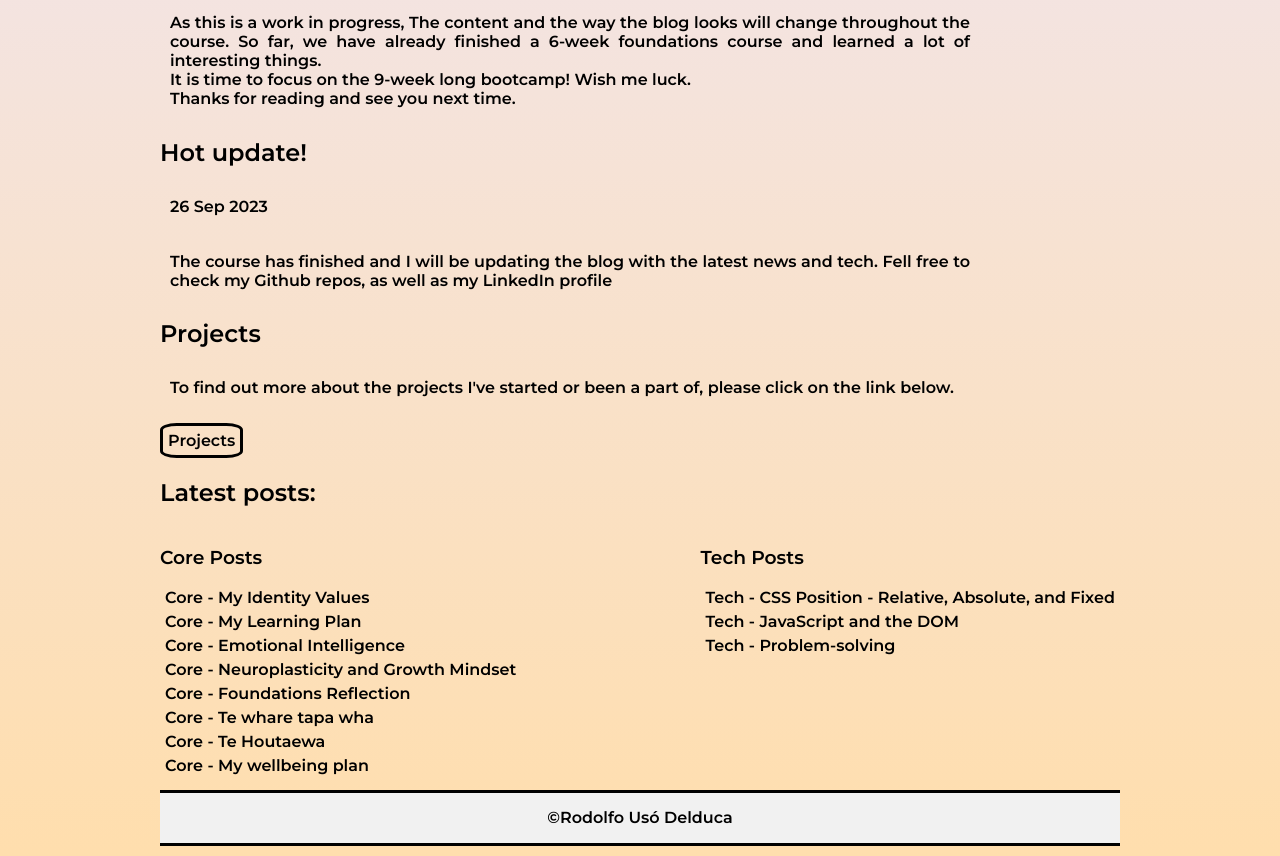
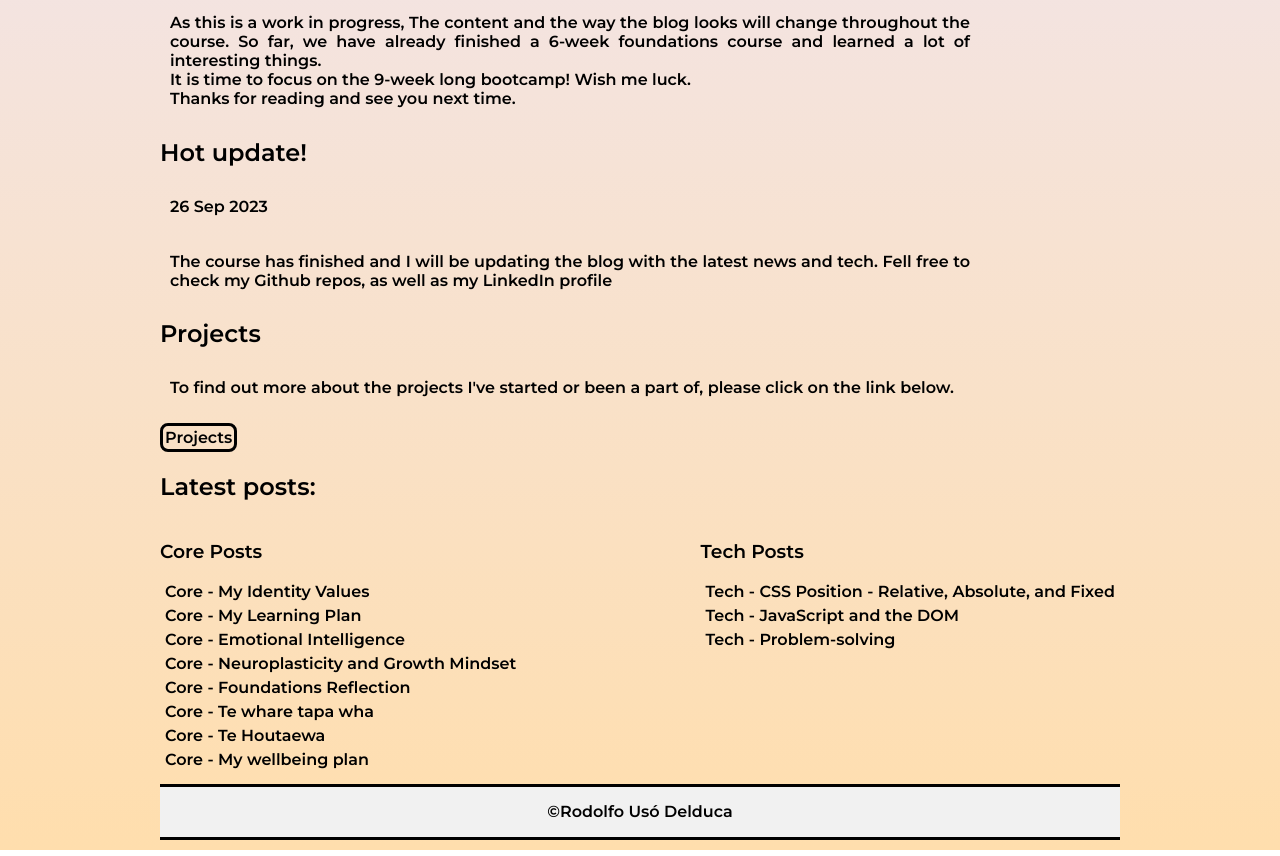
Before and after one commit to UsoDelduca/UsoDelduca.github.io, a plain HTML site: page index.html in a window 1280 px wide. Shown: the part 517-1373 px from the top of the page. Drawn offline with Linux system fonts and the light colour scheme.

Commit message:
fix link to project styling

```diff
--- a/index.html
+++ b/index.html
@@ -76,9 +76,8 @@
         To find out more about the projects I've started or been a part of,
         please click on the link below.
       </p>
-      <div class="btn-to-projects">
-        <a class="post-link" href="./blog/projects.html">Projects</a>
-      </div>
+
+      <a class="project-link" href="./blog/projects.html">Projects</a>
     </div>
     <div>
       <h2>Latest posts:</h2>
--- a/styles/main.css
+++ b/styles/main.css
@@ -27,17 +27,6 @@ nav {
 a {
   text-decoration: none;
   color: black;
-}
-
-.btn-to-projects {
-  border: solid black;
-  border-radius: 20%;
-  width: fit-content;
-}
-
-.btn-to-projects:hover {
-  background-color: black;
-  color: whitesmoke;
 }
 
 .logo-title-container {
@@ -114,17 +103,22 @@ a {
   text-decoration: underline;
 }
 
+.project-link {
+  border: solid black;
+  padding: 2px;
+  border-radius: 8px;
+  width: fit-content;
+  display: flex;
+}
+.project-link:hover {
+  background-color: black;
+  color: whitesmoke;
+}
+
 .post-image-1 {
   width: 100px;
   border-radius: 20%;
   margin-right: 10px;
-}
-
-.project-cointainer {
-  /* display: flex; */
-  /* flex-direction: row;
-  justify-content: space-between; */
-  /* align-items: flex-start; */
 }
 
 .project {
```
